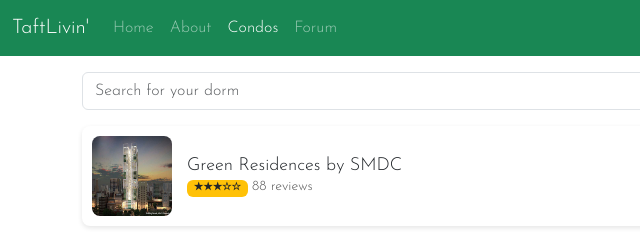
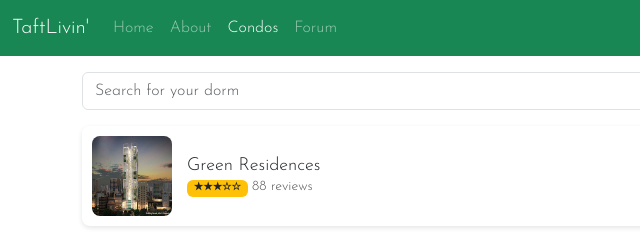
Before and after one commit to lancetlgn/taftlivin, a plain HTML site: page pages/condos.html in a window 1280 px wide. Shown: the top 233 px of the page, 0-640 px from the left. Drawn offline with nearby package versions, Linux system fonts and the light colour scheme.

Commit message:
renamed indivpages.html and modified link in condo listings

```diff
--- a/pages/condos.html
+++ b/pages/condos.html
@@ -3,7 +3,7 @@
 <head>
     <meta charset="UTF-8">
     <meta name="viewport" content="width=device-width, initial-scale=1.0">
-    <title>Dorm Listings</title>
+    <title>Condo Listings</title>
     <link href="https://cdn.jsdelivr.net/npm/bootstrap@5.3.0/dist/css/bootstrap.min.css" rel="stylesheet">
     <link rel="stylesheet" href="../style.css">
 </head>
@@ -66,7 +66,7 @@
                     <div class="dorm-item d-flex align-items-center">
                         <img src="../images/green1.jpg" alt="Green Residences by SMDC">
                         <div class="dorm-info">
-                            <h5>Green Residences by SMDC</h5>
+                            <a  class='text-dark link-underline link-underline-opacity-0' href="condo-page.html"><h5>Green Residences</h5></a>
                             <p><span class="badge bg-warning text-dark">★★★☆☆</span> 88 reviews</p>
                         </div>
                     </div>
```
Also changed, not shown: pages/profile.html (+1 -0 lines), pages/condo-page.html (renamed from pages/indivpage.html).
